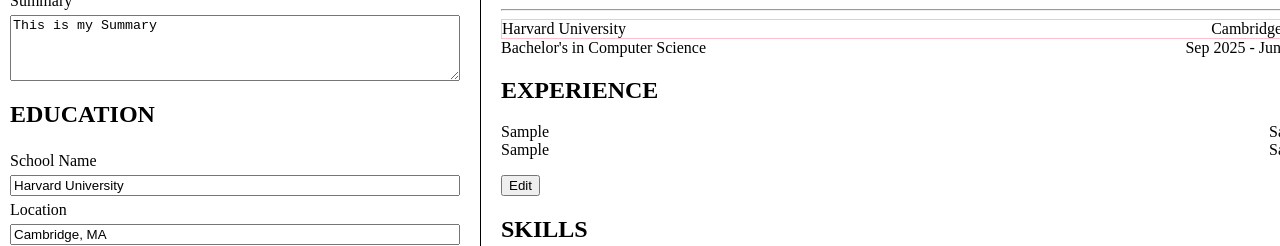
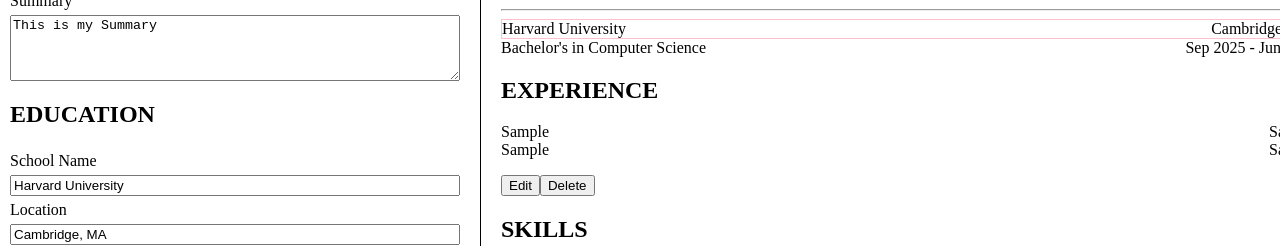
Before and after one commit to samiam120/Resume-Generator, a React (Vite) app: page / in a window 1280 px wide. Both pictures are taken after typing "Sample", "Sample", "Sample", "Sample", "Sample" into the empty fields and a click on the button "Add Experience". Shown: the part 348-594 px from the top of the page. Built offline with nearby package versions, Linux system fonts and the light colour scheme.

Commit message:
deleting experiences

```diff
--- a/src/components/Experience.jsx
+++ b/src/components/Experience.jsx
@@ -1,27 +1,51 @@
-export function Experience({experienceInfo, handleEditExperience}) {
-  const bullets = experienceInfo.responsibilities.map((responsibility) => <li key={responsibility.id}>{responsibility.text}</li>)
+export function Experience({
+  experienceInfo,
+  handleEditExperience,
+  handleDeleteExperience,
+  isPreviewOnly = false,
+}) {
+  const bullets = experienceInfo.responsibilities.map((responsibility) => (
+    <li key={responsibility.id}>{responsibility.text}</li>
+  ));
 
   return (
     <div className="experience">
       <div className="job-info">
         <div className="company-details">
-          {experienceInfo.companyName ? experienceInfo.companyName : "Company Name"}
-          <span className="location">{experienceInfo.location ? experienceInfo.location : "Location"}</span>
+          {experienceInfo.companyName
+            ? experienceInfo.companyName
+            : "Company Name"}
+          <span className="location">
+            {experienceInfo.location ? experienceInfo.location : "Location"}
+          </span>
           <div className="job-title">
             {experienceInfo.jobTitle ? experienceInfo.jobTitle : "Job Title"}
-            <span className="date">{experienceInfo.date ? experienceInfo.date : "Date"}</span>
+            <span className="date">
+              {experienceInfo.date ? experienceInfo.date : "Date"}
+            </span>
           </div>
         </div>
         <div className="responsibilities-div">
           <ul>
             {bullets}
             {experienceInfo.responsibilityPreview && (
-              <li className="preview-draft">{experienceInfo.responsibilityPreview}</li>
+              <li className="preview-draft">
+                {experienceInfo.responsibilityPreview}
+              </li>
             )}
           </ul>
         </div>
       </div>
-      <button onClick={() => handleEditExperience(experienceInfo.id)}>Edit</button>
+      {!isPreviewOnly && (
+        <div className="experience-controls">
+          <button onClick={() => handleEditExperience(experienceInfo.id)}>
+            Edit
+          </button>
+          <button onClick={() => handleDeleteExperience(experienceInfo.id)}>
+            Delete
+          </button>
+        </div>
+      )}
     </div>
   );
 }
```
